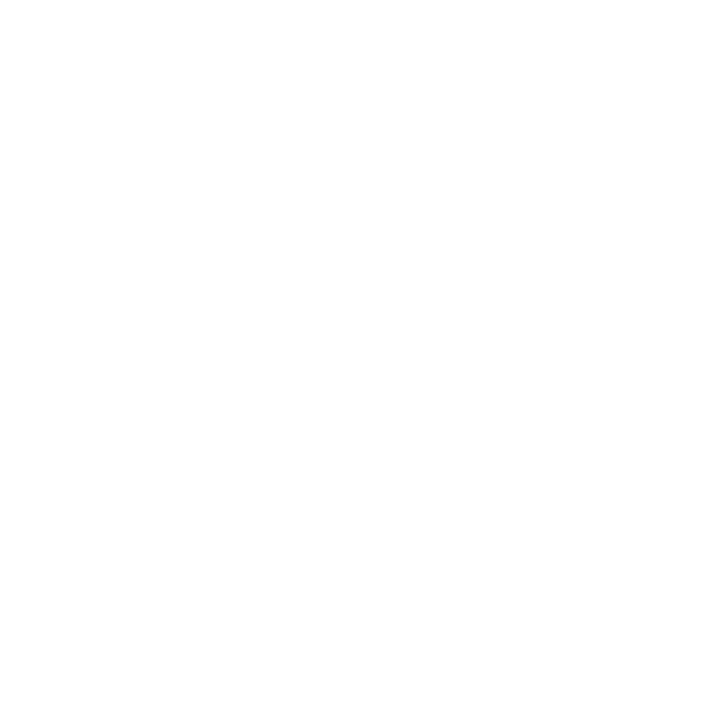
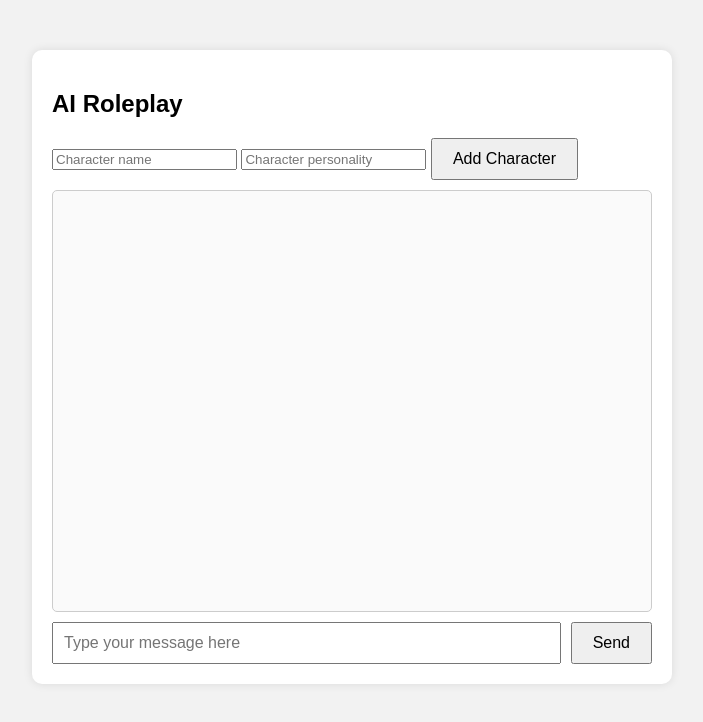
Before and after one commit to wokep/Ai, a website: page index.html in a window 1280 px wide. Shown: the whole page, without its empty margins (288-991 px from the left). Drawn offline with Linux system fonts and the light colour scheme.

Commit message:
Update index.html

```diff
--- a/index.html
+++ b/index.html
@@ -1,16 +1,92 @@
+<!DOCTYPE html>
+<html lang="en">
+<head>
+  <meta charset="UTF-8">
+  <title>AI Roleplay</title>
+  <style>
+    body { font-family: Arial, sans-serif; background: #f2f2f2; margin: 0; padding: 0; }
+    #chatContainer { width: 600px; margin: 50px auto; background: #fff; border-radius: 10px; padding: 20px; box-shadow: 0 0 10px rgba(0,0,0,0.1); }
+    #messages { height: 400px; overflow-y: auto; border: 1px solid #ccc; padding: 10px; margin-bottom: 10px; border-radius: 5px; background: #fafafa; }
+    .message { margin-bottom: 10px; }
+    .user { color: blue; }
+    .ai { color: green; }
+    #controls { display: flex; gap: 10px; }
+    #userInput { flex: 1; padding: 10px; font-size: 16px; }
+    button { padding: 10px 20px; font-size: 16px; cursor: pointer; }
+    #characterList { margin-bottom: 10px; }
+  </style>
+</head>
+<body>
+
+<div id="chatContainer">
+  <h2>AI Roleplay</h2>
+
+  <div>
+    <input type="text" id="newCharacterName" placeholder="Character name">
+    <input type="text" id="newCharacterPersonality" placeholder="Character personality">
+    <button onclick="addCharacter()">Add Character</button>
+  </div>
+
+  <div id="characterList"></div>
+
+  <div id="messages"></div>
+
+  <div id="controls">
+    <input type="text" id="userInput" placeholder="Type your message here">
+    <button onclick="sendMessage()">Send</button>
+  </div>
+</div>
+
 <script>
+let selectedCharacter = null;
+let characters = [];
+const messagesDiv = document.getElementById("messages");
+const characterListDiv = document.getElementById("characterList");
+
+function addCharacter() {
+  const nameInput = document.getElementById("newCharacterName");
+  const personalityInput = document.getElementById("newCharacterPersonality");
+  const name = nameInput.value.trim();
+  const personality = personalityInput.value.trim();
+
+  if (!name || !personality) return alert("Enter both name and personality.");
+
+  const character = { name, personality };
+  characters.push(character);
+  selectedCharacter = character;
+
+  renderCharacterList();
+
+  nameInput.value = "";
+  personalityInput.value = "";
+}
+
+function renderCharacterList() {
+  characterListDiv.innerHTML = "";
+  characters.forEach((c, idx) => {
+    const btn = document.createElement("button");
+    btn.textContent = c.name;
+    btn.style.fontWeight = c === selectedCharacter ? "bold" : "normal";
+    btn.onclick = () => {
+      selectedCharacter = c;
+      renderCharacterList();
+    };
+    characterListDiv.appendChild(btn);
+  });
+}
+
 async function sendMessage() {
   const input = document.getElementById("userInput");
   const message = input.value.trim();
   if (!selectedCharacter) return alert("Pick a character first!");
   if (!message) return;
 
-  messagesDiv.innerHTML += `<div><b>You:</b> ${message}</div>`;
-  input.value = '';
+  messagesDiv.innerHTML += `<div class="message user"><b>You:</b> ${message}</div>`;
+  input.value = "";
   messagesDiv.scrollTop = messagesDiv.scrollHeight;
 
   try {
-    const res = await fetch("https://ai-j5w7.onrender.com/chat", { // Render backend proxy
+    const res = await fetch("https://ai-j5w7.onrender.com/chat", {
       method: "POST",
       headers: { "Content-Type": "application/json" },
       body: JSON.stringify({ character: selectedCharacter, message }),
@@ -23,12 +99,15 @@ async function sendMessage() {
 
     const data = await res.json();
     const reply = data.reply || "AI did not respond.";
-    messagesDiv.innerHTML += `<div><b>${selectedCharacter.name}:</b> ${reply}</div>`;
+    messagesDiv.innerHTML += `<div class="message ai"><b>${selectedCharacter.name}:</b> ${reply}</div>`;
     messagesDiv.scrollTop = messagesDiv.scrollHeight;
 
   } catch (err) {
     console.error(err);
-    messagesDiv.innerHTML += `<div><b>Error:</b> ${err.message}</div>`;
+    messagesDiv.innerHTML += `<div class="message ai"><b>Error:</b> ${err.message}</div>`;
   }
 }
 </script>
+
+</body>
+</html>
```
